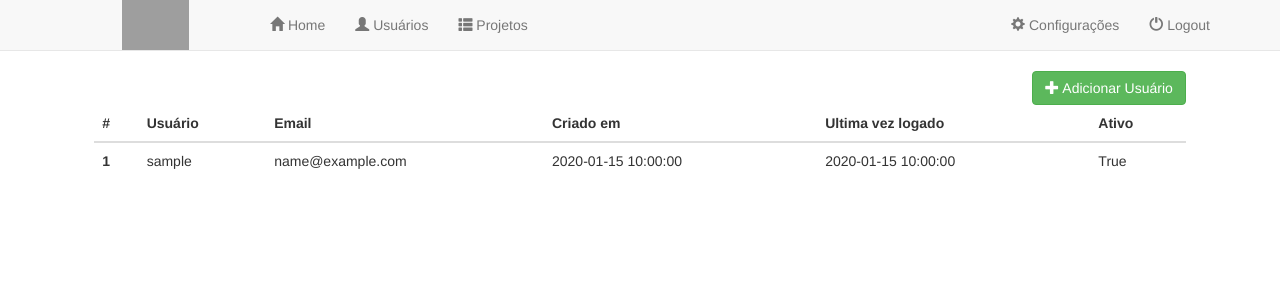
After one commit to prodamspsites/site-builder, a Flask app: page /users/ in a window 1280 px wide. The commit adds this page. Shown: the top 300 px of the page. Run offline with Flask 2, Linux system fonts and the light colour scheme; a user stored in the database is signed in; tables that the repository leaves empty hold one stand-in row (values such as "Sample post"); some libraries are stand-ins or nearby versions; grey boxes are pictures that could not be loaded.

Commit message:
Added user list view

```diff
--- a/builder/main.py
+++ b/builder/main.py
@@ -10,8 +10,10 @@ db = SQLAlchemy()
 
 def register_blueprints(app):
     from builder.views.security import blueprint as security_blueprint
+    from builder.views.dashboard import blueprint as dashboard_blueprint
     from builder.views.users import blueprint as users_blueprint
     app.register_blueprint(security_blueprint)
+    app.register_blueprint(dashboard_blueprint, url_prefix='/dashboard')
     app.register_blueprint(users_blueprint, url_prefix='/users')
     return app
 
--- a/builder/templates/dashboard/layout/_base.html
+++ b/builder/templates/common/_base.html
@@ -7,7 +7,7 @@
     <link href="https://cdnjs.cloudflare.com/ajax/libs/twitter-bootstrap/3.3.7/css/bootstrap.min.css", rel="stylesheet">
 </head>
 <div>
-    {% include "dashboard/layout/_menu.html" %}
+    {% include "common/_menu.html" %}
     {% block layout %}{% endblock %}
     <script src="https://cdnjs.cloudflare.com/ajax/libs/jquery/3.1.0/jquery.min.js"></script>
     <script src="https://cdnjs.cloudflare.com/ajax/libs/twitter-bootstrap/3.3.7/js/bootstrap.min.js"></script>
--- a/builder/templates/dashboard/layout/_menu.html
+++ b/builder/templates/common/_menu.html
@@ -7,17 +7,17 @@
       <span class="icon-bar"></span>
       <span class="icon-bar"></span>
     </button>
-    <a class="navbar-brand text-hide" href="http://disputebills.com">Brand Text
+    <a class="navbar-brand text-hide" href="{{ url_for('dashboard.home') }}">Brand Text
     </a>
   </div>
   <div id="navbar6" class="navbar-collapse collapse">
     <ul class="nav navbar-nav navbar-left">
-      <li><a href="#"><span class="glyphicon glyphicon-home"></span> Home</a></li>
-      <li><a href="#"><span class="glyphicon glyphicon-user"></span> Usuários</a></li>
+      <li><a href="{{ url_for('dashboard.home') }}"><span class="glyphicon glyphicon-home"></span> Home</a></li>
+      <li><a href="{{ url_for('users.list_users') }}"><span class="glyphicon glyphicon-user"></span> Usuários</a></li>
       <li><a href="#"><span class="glyphicon glyphicon-th-list"></span> Projetos</a></li>
     </ul>
     <ul class="nav navbar-nav navbar-right">
-      <li><a href="#"><span class="glyphicon glyphicon-cog"></span> Configurações</a></li>
+      <li><a href="{{ url_for('dashboard.config') }}"><span class="glyphicon glyphicon-cog"></span> Configurações</a></li>
       <li><a href="{{ url_for('security.logout') }}"><span class="glyphicon glyphicon-off"></span> Logout</a></li>
     </ul>
   </div>
--- a/builder/templates/dashboard/layout/_one_column.html
+++ b/builder/templates/common/_one_column.html
@@ -1,4 +1,4 @@
-{% extends "dashboard/layout/_base.html" %}
+{% extends "common/_base.html" %}
 {% block layout %}
     <div class="row">
         <div id="content" class="col-md-10 col-md-offset-1">{% block content %}{% endblock %}
--- a/builder/templates/dashboard/layout/_two_columns.html
+++ b/builder/templates/common/_two_columns.html
@@ -1,4 +1,4 @@
-{% extends "dashboard/layout/_base.html" %}
+{% extends "common/_base.html" %}
 {% block layout %}
     <div class="row">
         <div id="menu" class="col-md-2 col-md-offset-1">
--- a/builder/templates/dashboard/config.html
+++ b/builder/templates/dashboard/config.html
@@ -1,4 +1,4 @@
-{% extends "dashboard/_base.html" %}
+{% extends "common/_two_columns.html" %}
 
 {% block title %}Home{% endblock %}
 
--- a/builder/templates/dashboard/index.html
+++ b/builder/templates/dashboard/index.html
@@ -1,4 +1,4 @@
-{% extends "dashboard/layout/_two_columns.html" %}
+{% extends "common/_two_columns.html" %}
 
 {% block title %}Home{% endblock %}
 
--- a/builder/templates/security/login.html
+++ b/builder/templates/security/login.html
@@ -8,7 +8,7 @@
         <form action="{{ form_action }}" id="loginForm" method="POST">
           {{ login_form.hidden_tag() }}
 
-          {% include "security/_messages.html" %}
+          {% include "common/_messages.html" %}
           <div class="form-group input-group">
             <span class="input-group-addon"><i class="glyphicon glyphicon-user"></i></span>
             {{ login_form.username(placeholder='Usuário', class='form-control', type='text') }}
--- a/builder/templates/dashboard/not-authorized.html
+++ b/builder/templates/security/not-authorized.html
@@ -1,4 +1,4 @@
-{% extends "dashboard/layout/_one_column.html" %}
+{% extends "common/_one_column.html" %}
 
 {% block title %}Não Autorizado{% endblock %}
 
--- /dev/null
+++ b/builder/templates/users/list-users.html
@@ -0,0 +1,36 @@
+{% extends "common/_one_column.html" %}
+
+{% block title %}Lista de usuários{% endblock %}
+
+{% block content %}
+    <div class="row text-right">
+        <a class="btn btn-success"><span class="glyphicon glyphicon-plus"></span> Adicionar Usuário</a>
+    </div>
+
+    <div class="row">
+        <table class="table">
+            <thead class="thead-inverse">
+                <tr>
+                    <th>#</th>
+                    <th>Usuário</th>
+                    <th>Email</th>
+                    <th>Criado em</th>
+                    <th>Ultima vez logado</th>
+                    <th>Ativo</th>
+                </tr>
+            </thead>
+            <tbody>
+                {% for user in users %}
+                <tr>
+                    <th scope="row">{{ user.id }}</th>
+                    <td>{{ user.username }}</td>
+                    <td>{{ user.email }}</td>
+                    <td>{{ user.created_at }}</td>
+                    <td>{{ user.current_login_at }}</td>
+                    <td>{{ user.active }}</td>
+                </tr>
+                {% endfor %}
+            </tbody>
+        </table>
+    </div>
+{% endblock %}
--- a/builder/views/users.py
+++ b/builder/views/users.py
@@ -1,6 +1,8 @@
 #coding: utf-8
 from flask import Blueprint, render_template
 from flask_login import login_required
+
+from builder.models import User, UserRole, Role
 
 
 blueprint = Blueprint('users', __name__, template_folder='templates', static_folder='static')
@@ -8,45 +10,55 @@ blueprint = Blueprint('users', __name__, template_folder='templates', static_fol
 
 @blueprint.route('/', methods=['GET'])
 @blueprint.route('/list', methods=['GET'])
+@login_required
 def list_users():
-    return render_template('users/list-users.html')
+    users = User.query.all()
+    return render_template('users/list-users.html', users=users)
 
 
+@login_required
 @blueprint.route('/add', methods=['GET'])
 def add_user():
     return render_template('users/add-user.html')
 
 
+@login_required
 @blueprint.route('/<user_id>', methods=['GET'])
 def user_details(user_id):
     return render_template('users/user-details.html')
 
 
+@login_required
 @blueprint.route('/<user_id>/delete', methods=['GET'])
 def user_delete(user_id):
     return render_template('users/user-details.html')
 
 
+@login_required
 @blueprint.route('/roles', methods=['GET'])
 def list_roles():
     return render_template('users/list-roles.html')
 
 
+@login_required
 @blueprint.route('/add_role', methods=['GET'])
 def add_role():
     return render_template('users/add-role.html')
 
 
+@login_required
 @blueprint.route('/role/<role_id>', methods=['GET'])
 def role_details(role_id):
     return render_template('users/role-details.html')
 
 
+@login_required
 @blueprint.route('/role/<role_id>/delete', methods=['GET'])
 def role_delete(role_id):
     return #redirect
 
 
+@login_required
 @blueprint.route('/<user_id>/role/<role_id>', methods=['GET'])
 def set_role(user_id, role_id):
     return #redirect
```
Also changed, not shown: builder/models/user.py (+7 -1 lines), builder/views/dashboard.py (added, +22 -0 lines), builder/views/security.py (+6 -20 lines), builder/templates/common/_messages.html (renamed from builder/templates/security/_messages.html).
